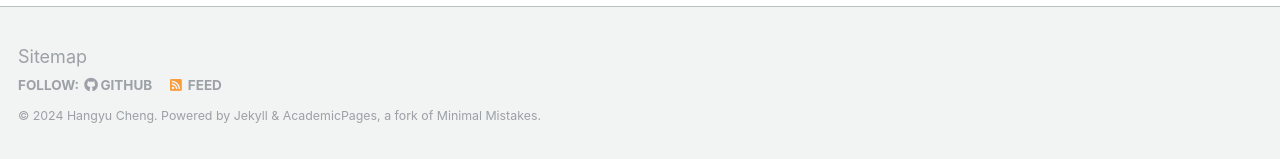
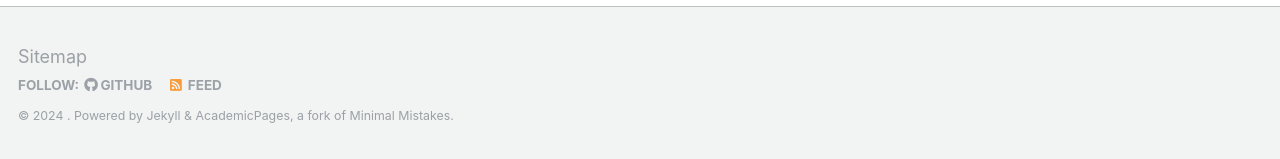
Before and after one commit to ZLihong/zlihong.github.io, a Jekyll site: the page built from _pages/about.md, in a window 1280 px wide and 1168 px high. Shown: the part 1006-1165 px from the top of the window. Built offline with Jekyll 4.4.1, drawn with Linux system fonts in a browser that asks for light colours; some web fonts are replaced.

Commit message:
Update footer.html

```diff
--- a/_includes/footer.html
+++ b/_includes/footer.html
@@ -21,4 +21,4 @@
   </ul>
 </div>
 
-<div class="page__footer-copyright">&copy; {{ site.time | date: '%Y' }} {{ site.name | default: Qiqi Chen }}. {{ site.data.ui-text[site.locale].powered_by | default: "Powered by" }} <a href="http://jekyllrb.com" rel="nofollow">Jekyll</a> &amp; <a href="https://github.com/academicpages/academicpages.github.io">AcademicPages</a>, a fork of <a href="https://mademistakes.com/work/minimal-mistakes-jekyll-theme/" rel="nofollow">Minimal Mistakes</a>.</div>
+<div class="page__footer-copyright">&copy; {{ site.time | date: '%Y' }} {{ Qiqi Chen | default: Qiqi Chen }}. {{ site.data.ui-text[site.locale].powered_by | default: "Powered by" }} <a href="http://jekyllrb.com" rel="nofollow">Jekyll</a> &amp; <a href="https://github.com/academicpages/academicpages.github.io">AcademicPages</a>, a fork of <a href="https://mademistakes.com/work/minimal-mistakes-jekyll-theme/" rel="nofollow">Minimal Mistakes</a>.</div>
```
